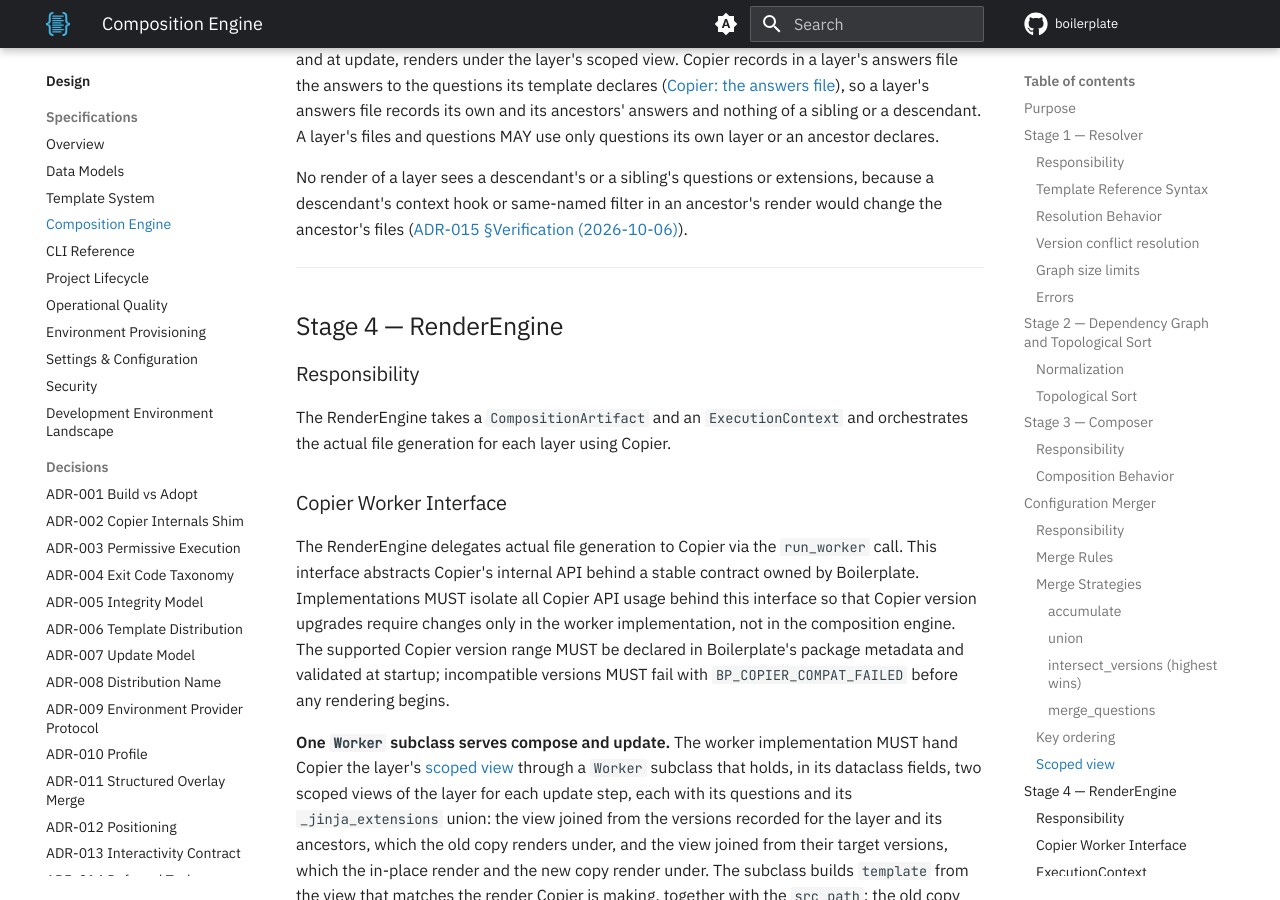
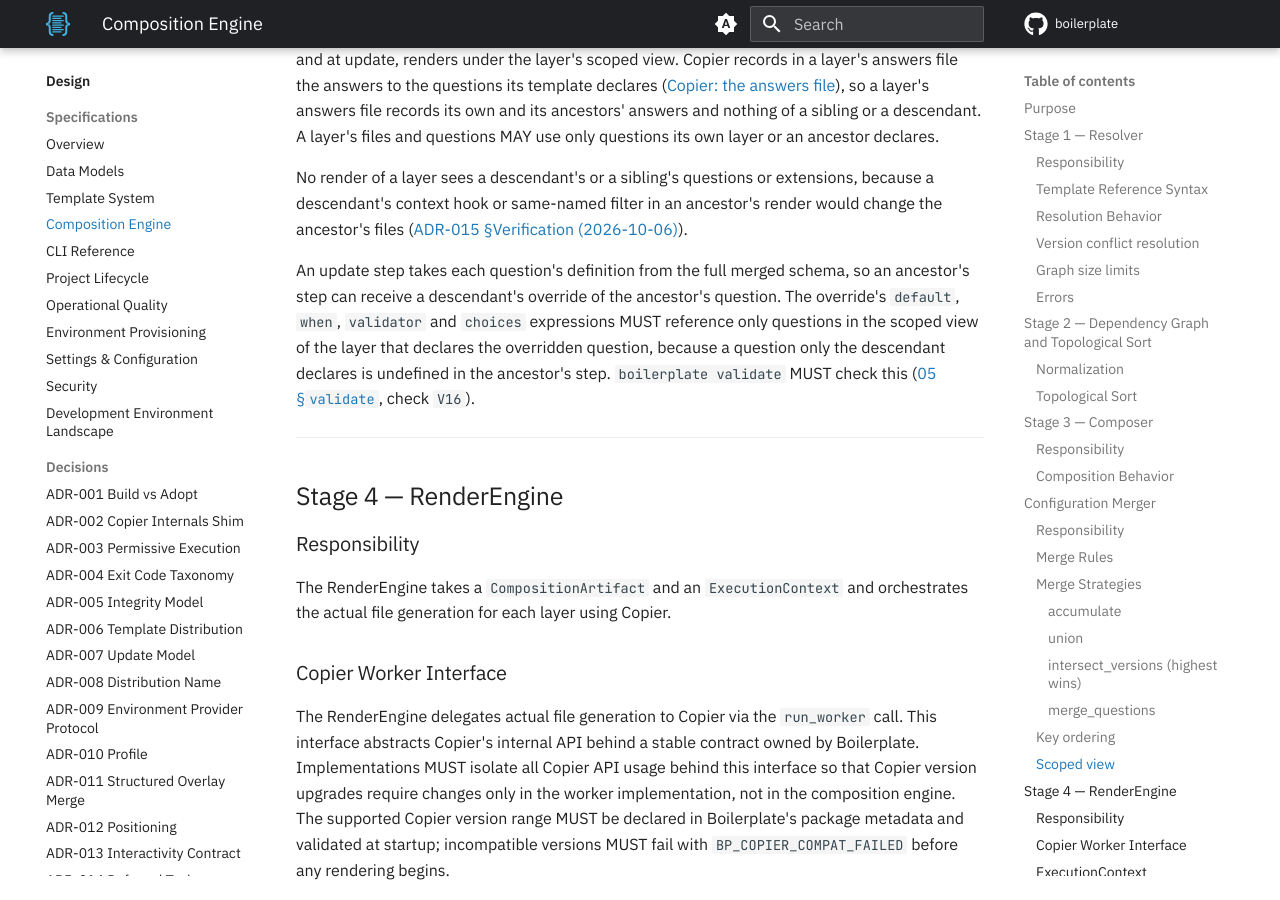
Before and after one commit to TheRealBillSiegler/boilerplate, an MkDocs documentation site: the page built from docs/design/04-composition-engine.md, in a window 1280 px wide and 900 px high, scrolled down 8115 px. Built offline with MkDocs 1.6.1 and Material for MkDocs 9.7.7, drawn with Linux system fonts in a browser that asks for light colours; comment, search, counter and statistics services are not loaded; the version menu is left out.

Commit message:
docs(design): keep override expressions within the overridden question's scope
An ancestor's update step takes each definition from the full merged schema, so a descendant's override that names a question only the descendant declares is undefined there. An override may reference only questions in the scoped view of the layer that declares the overridden question, and validate checks it (V16).

Co-Authored-By: Claude Sonnet 5.5 <noreply@anthropic.com>

```diff
--- a/docs/design/04-composition-engine.md
+++ b/docs/design/04-composition-engine.md
@@ -248,6 +248,8 @@ The merger runs over two layer sets. Over every layer of the composition it prod
 
 No render of a layer sees a descendant's or a sibling's questions or extensions, because a descendant's context hook or same-named filter in an ancestor's render would change the ancestor's files ([ADR-015 §Verification (2026-10-06)](adr-015-idiomatic-artifacts.md#verification-2026-10-06)).
 
+An update step takes each question's definition from the full merged schema, so an ancestor's step can receive a descendant's override of the ancestor's question. The override's `default`, `when`, `validator` and `choices` expressions MUST reference only questions in the scoped view of the layer that declares the overridden question, because a question only the descendant declares is undefined in the ancestor's step. `boilerplate validate` MUST check this ([05 §`validate`](05-cli-reference.md#validate), check `V16`).
+
 ---
 
 ## Stage 4 — RenderEngine
--- a/docs/design/05-cli-reference.md
+++ b/docs/design/05-cli-reference.md
@@ -541,6 +541,7 @@ Validate that a template directory is well-formed and its references are resolva
 | `V13` | File path collisions across layers | warning | When a derived template provides a file at the same path as a base template, the base file is silently replaced (last layer wins). `validate` MUST detect these collisions and emit a warning: `File 'pyproject.toml' in layer 'streamlit@1.0.0' overrides the same file in 'project@2.1.0'. This is intentional (last layer wins) but may be unexpected.` This check only runs when `extends` dependencies are resolvable. |
 | `V14` | Jinja extensions allowlisted | error | Declared `_jinja_extensions`, if any, resolve to packages on the system-wide allowlist (`allowed_extension_packages`, [09 §Settings](09-settings-and-configuration.md)). |
 | `V15` | Extension class names unique within the scoped view | warning | When two layers in the validated template's [scoped view](04-composition-engine.md#scoped-view) declare extensions with the same class name from different import paths, `validate` MUST warn, naming the class name, both import paths and both layers; the render warns on a runtime replacement ([04 §Per-Layer Render Loop](04-composition-engine.md#per-layer-render-loop)). This check only runs when `extends` dependencies are resolvable. |
+| `V16` | Overrides stay within the overridden question's scope | error | When a layer overrides a question an ancestor declares, the override's `default`, `when`, `validator` and `choices` expressions MUST reference only questions in the [scoped view](04-composition-engine.md#scoped-view) of the layer that declares the overridden question, because the ancestor's update step takes the override's definition from the full merged schema and a question only the descendant declares is undefined there. `validate` MUST report each reference outside that scope, naming the override, the question and the layer. This check only runs when `extends` dependencies are resolvable. |
 
 Check IDs are stable and may be cited in error messages and CI output. This table is the authoritative check registry; [03 §Validation Surface](03-template-system.md#validation-surface) defines the invariants validation must uphold.
 
```
